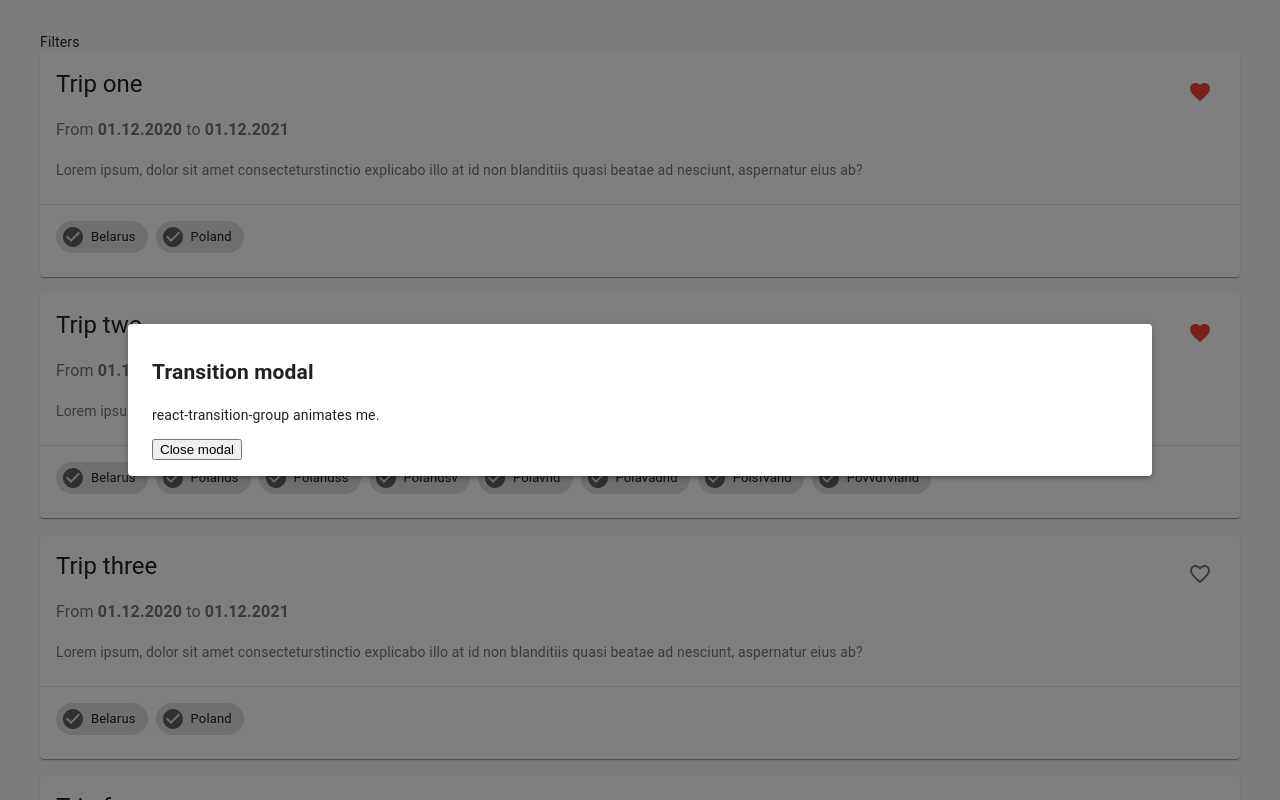
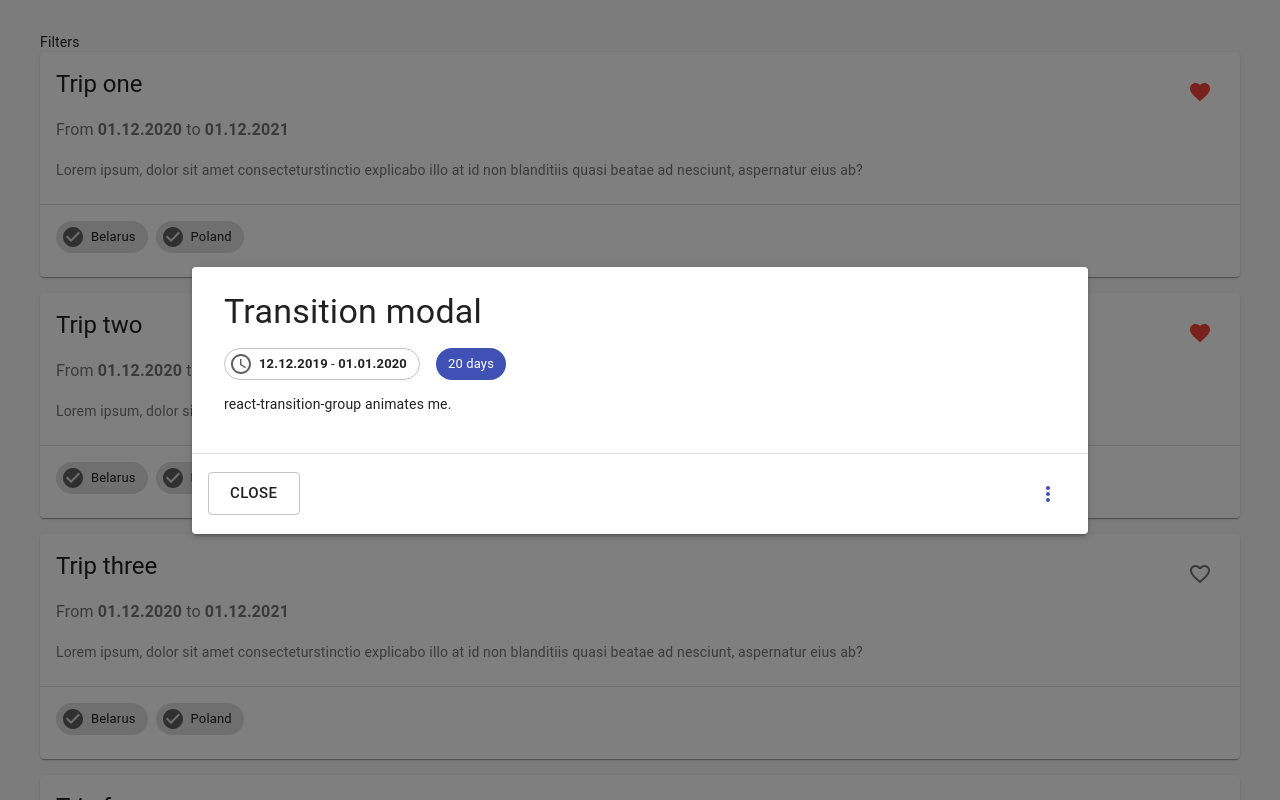
Before and after one commit to MisterCrude/trip-reporter, a React (Create React App) app: page / in a window 1280 px wide. Both pictures are taken after a click on the element 640 px from the left and 164 px from the top of the page. Shown: the top 800 px of the page. Built offline with nearby package versions, Linux system fonts and the light colour scheme.

Commit message:
Add footer to BoxModal component

```diff
--- a/src/components/ModalBox/ModalBox.tsx
+++ b/src/components/ModalBox/ModalBox.tsx
@@ -1,7 +1,25 @@
 import React, { memo, useCallback } from "react";
 
 import { makeStyles, Theme, createStyles } from "@material-ui/core/styles";
-import { Card, CardContent } from "@material-ui/core";
+import {
+    Card,
+    CardContent,
+    Box,
+    Chip,
+    Typography,
+    Divider,
+    Button,
+    IconButton,
+    Popover,
+    List,
+    ListItem,
+} from "@material-ui/core";
+import {
+    QueryBuilder as QueryBuilderIcon,
+    MoreVert as MoreVertIcon,
+    Edit as EditIcon,
+    Delete as DeleteIcon,
+} from "@material-ui/icons";
 import Modal from "@material-ui/core/Modal";
 import Backdrop from "@material-ui/core/Backdrop";
 import Fade from "@material-ui/core/Fade";
@@ -14,16 +32,45 @@ const useStyles = makeStyles((theme: Theme) =>
             alignItems: "center",
             justifyContent: "center",
         },
+
+        // TODO move inside
         card: {
             boxShadow: theme.shadows[3],
-            minWidth: "80vw",
+            minWidth: "70vw",
             outline: "none",
         },
         content: {
             "&, &:last-child": {
-                padding: theme.spacing(2, 3),
+                padding: theme.spacing(3, 4),
             },
         },
+        footer: {
+            "&, &:last-child": {
+                padding: theme.spacing(2),
+            },
+            display: "flex",
+            justifyContent: "space-between",
+            alignItems: "center",
+        },
+        popover: {
+            padding: theme.spacing(2),
+        },
+        editIcon: {
+            "& > svg": {
+                marginRight: theme.spacing(2),
+            },
+            color: theme.palette.primary.main,
+        },
+        deleteIcon: {
+            "& > svg": {
+                marginRight: theme.spacing(2),
+            },
+            color: theme.palette.secondary.dark,
+        },
+        marginRight: {
+            marginRight: theme.spacing(2),
+        },
+        // TODO env^
     }),
 );
 
@@ -35,13 +82,27 @@ interface Props {
 const ModalBox: React.FC<Props> = memo(({ showModal, onShowModal }) => {
     const classes = useStyles();
 
-    const handleClose = useCallback(() => onShowModal(false), [onShowModal]);
+    const handleCloseModal = useCallback(() => onShowModal(false), [onShowModal]);
+
+    // TODO move inside
+    const [anchorEl, setAnchorEl] = React.useState<HTMLButtonElement | null>(null);
+    const handleOpenPopover = useCallback(
+        (event: React.MouseEvent<HTMLButtonElement>) => {
+            setAnchorEl(event.currentTarget);
+        },
+        [setAnchorEl],
+    );
+    const handleClosePopover = useCallback(() => {
+        setAnchorEl(null);
+    }, [setAnchorEl]);
+    const open = Boolean(anchorEl);
+    // TODO end^
 
     return (
         <Modal
             className={classes.root}
             open={showModal}
-            onClose={() => {}}
+            onClose={handleCloseModal}
             closeAfterTransition
             BackdropComponent={Backdrop}
             BackdropProps={{
@@ -49,13 +110,64 @@ const ModalBox: React.FC<Props> = memo(({ showModal, onShowModal }) => {
             }}
         >
             <Fade in={showModal}>
+                {/* TODO move inside */}
                 <Card className={classes.card}>
                     <CardContent className={classes.content}>
-                        <h2>Transition modal</h2>
+                        <Box display="flex" mb={2}>
+                            <Typography variant="h4" component="h2">
+                                Transition modal
+                            </Typography>
+                        </Box>
+                        <Box>
+                            <Chip
+                                className={classes.marginRight}
+                                icon={<QueryBuilderIcon />}
+                                label={
+                                    <>
+                                        <strong>12.12.2019</strong> - <strong>01.01.2020</strong>
+                                    </>
+                                }
+                                variant="outlined"
+                            />
+                            <Chip label="20 days" color="primary" />
+                        </Box>
+
                         <p>react-transition-group animates me.</p>
-                        <button onClick={handleClose}>Close modal</button>
+                    </CardContent>
+                    <Divider />
+                    <CardContent className={classes.footer}>
+                        <Button variant="outlined" onClick={handleCloseModal} size="large">
+                            Close
+                        </Button>
+                        <IconButton color="primary" onClick={handleOpenPopover}>
+                            <MoreVertIcon />
+                        </IconButton>
+                        <Popover
+                            open={open}
+                            anchorEl={anchorEl}
+                            onClose={handleClosePopover}
+                            anchorOrigin={{
+                                vertical: "bottom",
+                                horizontal: "right",
+                            }}
+                            className={classes.popover}
+                            transformOrigin={{
+                                vertical: "top",
+                                horizontal: "right",
+                            }}
+                        >
+                            <List>
+                                <ListItem button className={classes.editIcon}>
+                                    <EditIcon /> Eidt
+                                </ListItem>
+                                <ListItem button className={classes.deleteIcon}>
+                                    <DeleteIcon /> Delete
+                                </ListItem>
+                            </List>
+                        </Popover>
                     </CardContent>
                 </Card>
+                {/* TODO end^ */}
             </Fade>
         </Modal>
     );
--- a/src/components/Trip/Trip.tsx
+++ b/src/components/Trip/Trip.tsx
@@ -2,7 +2,11 @@ import React, { memo } from "react";
 import { Theme, createStyles, makeStyles } from "@material-ui/core/styles";
 
 import { ITrip } from "@src/types/trip";
-import { CheckCircle, FavoriteBorder, Favorite } from "@material-ui/icons";
+import {
+    CheckCircle as CheckCircleIcon,
+    FavoriteBorder as FavoriteBorderIcon,
+    Favorite as FavoriteIcon,
+} from "@material-ui/icons";
 import { Card, CardContent, Typography, Divider, Chip, IconButton } from "@material-ui/core";
 
 const useStyles = makeStyles((theme: Theme) =>
@@ -50,7 +54,7 @@ const Trip: React.FC<Props> = memo(({ tripData }) => {
                         {name}
                     </Typography>
                     <IconButton className={classes.favoriteButton}>
-                        {isFavoriteTrip(id) ? <Favorite color="error" /> : <FavoriteBorder />}
+                        {isFavoriteTrip(id) ? <FavoriteIcon color="error" /> : <FavoriteBorderIcon />}
                     </IconButton>
                 </div>
                 <Typography variant="subtitle1" color="textSecondary">
@@ -66,7 +70,12 @@ const Trip: React.FC<Props> = memo(({ tripData }) => {
                 {Object.values(visitedCountries)
                     .slice(0, 8)
                     .map((countryName: any) => (
-                        <Chip key={countryName} icon={<CheckCircle />} label={countryName} className={classes.chip} />
+                        <Chip
+                            key={countryName}
+                            icon={<CheckCircleIcon />}
+                            label={countryName}
+                            className={classes.chip}
+                        />
                     ))}
             </CardContent>
         </Card>
```
